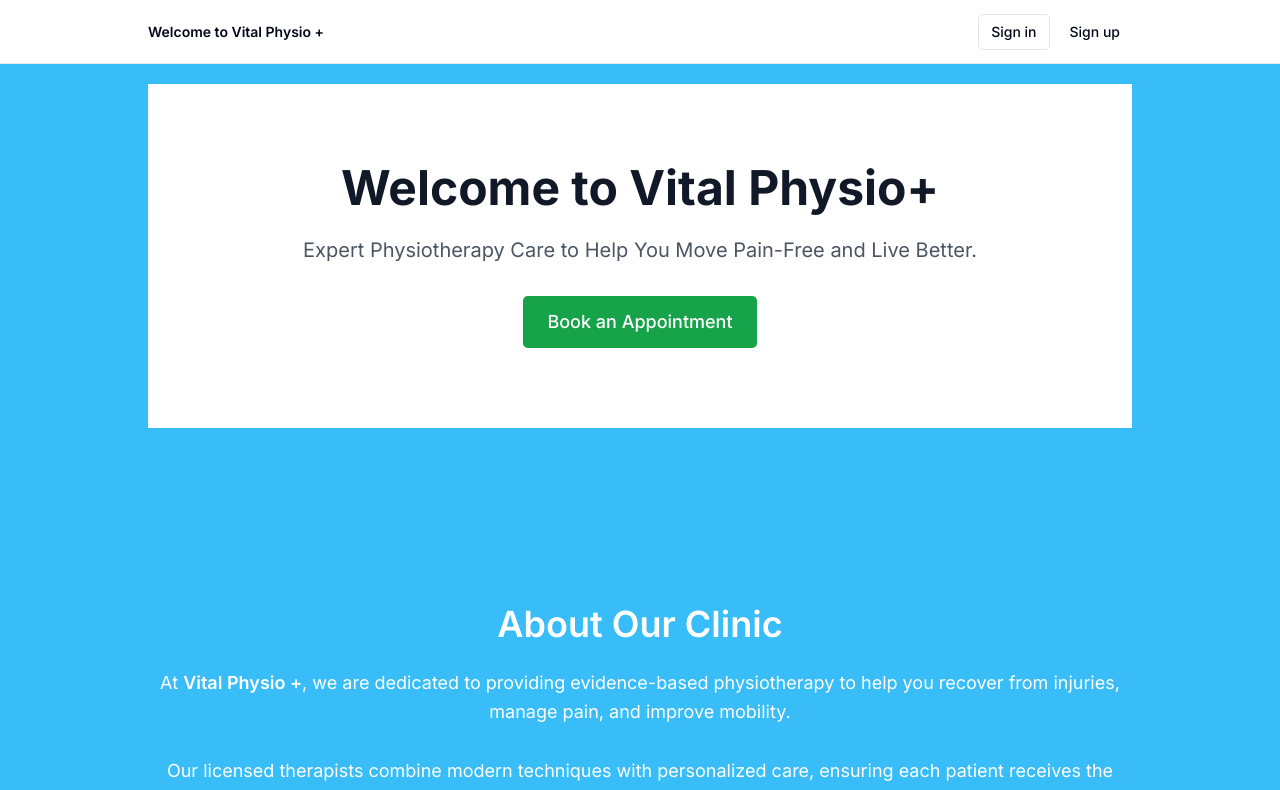
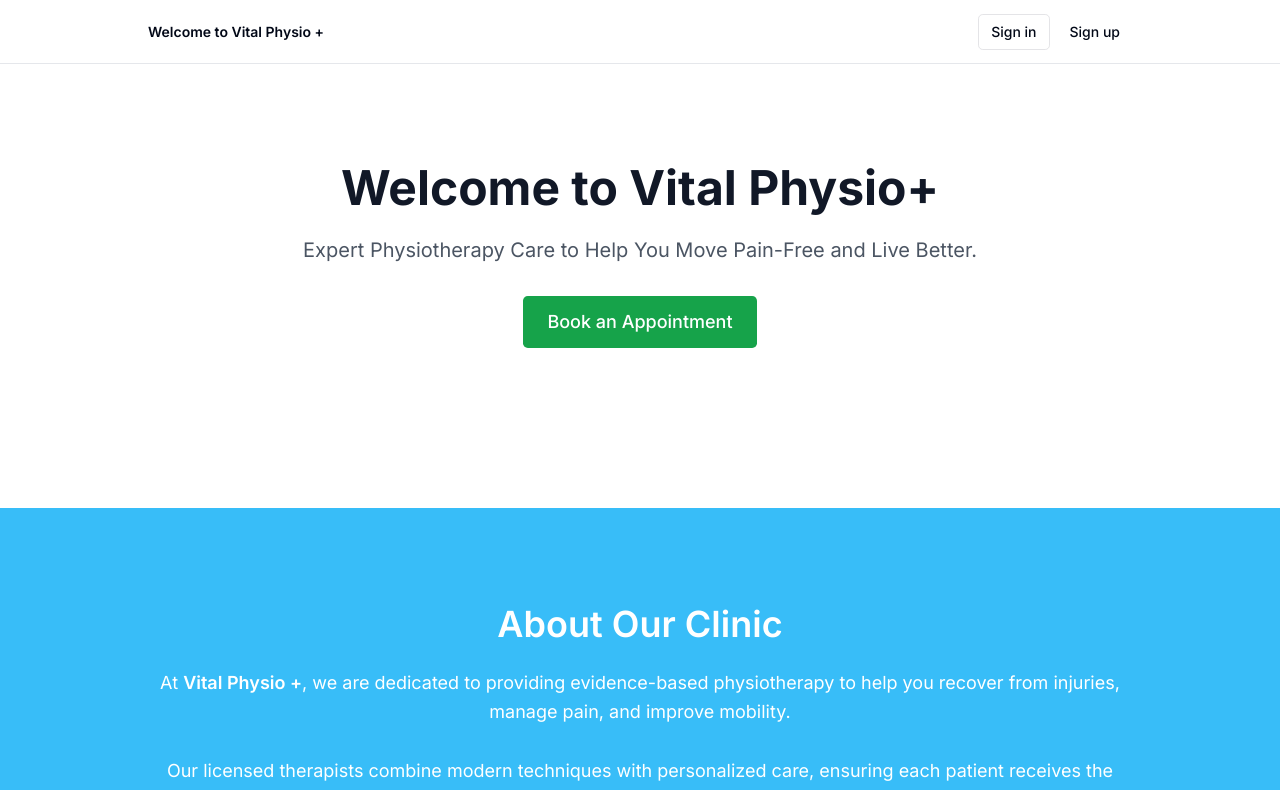
Before and after one commit to ishaan-chadha1/vital-physio-plus, a Next.js app: page / in a window 1280 px wide. Shown: the top 790 px of the page. Built offline with nearby package versions, Linux system fonts and the light colour scheme; no server answers.

Commit message:
Revert layout back to white

```diff
--- a/app/layout.tsx
+++ b/app/layout.tsx
@@ -34,7 +34,7 @@
           </nav>
 
           {/* CONTENT + FOOTER (blue bg) */}
-          <div className="w-full bg-[#38bdf8] flex flex-col items-center">
+          <div className="w-full bg-[#fffff] flex flex-col items-center">
             <div className="flex flex-col gap-20 max-w-5xl p-5 w-full">
               {children}
             </div>
```
